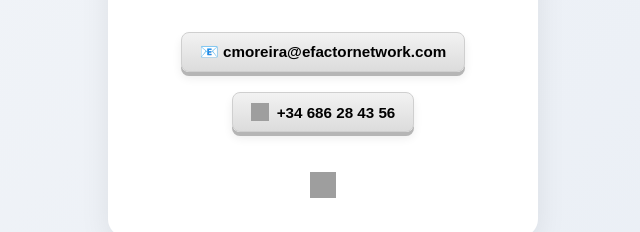
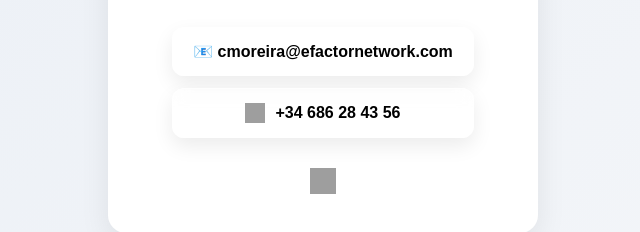
Before and after one commit to CinthiaMoreira/TarjetadeContacto, a plain HTML site: page index.html in a window 1280 px wide. Shown: the part 472-704 px from the top of the page, without its empty margins (317-957 px from the left). Drawn offline with Linux system fonts and the light colour scheme; grey boxes are pictures that could not be loaded; a web font is replaced by a local one.

Commit message:
Refactor styles in index.html for improved layout
Updated styles for background, buttons, and hover effects. Adjusted margins and sizes for better layout.

```diff
--- a/index.html
+++ b/index.html
@@ -11,11 +11,12 @@
 body {
   font-family: 'Aptos', sans-serif;
   padding: 20px;
-  background: linear-gradient(135deg, #f4f6f9, #e9eef5);
+  background: linear-gradient(135deg, #e9eef5, #f4f6f9);
   text-align: center;
   color: #333;
 }
 
+/* TARJETA */
 .card {
   max-width: 380px;
   margin: auto;
@@ -25,11 +26,13 @@ body {
   box-shadow: 0 10px 30px rgba(0,0,0,0.08);
 }
 
+/* LOGO */
 .logo {
   max-width: 200px;
   margin-bottom: 20px;
 }
 
+/* FOTO */
 .profile-photo {
   width: 140px;
   height: 140px;
@@ -46,43 +49,45 @@ h1 {
 }
 
 .subtitle {
-  margin: 0 0 25px 0;
+  margin: 0 0 30px 0;
   color: #666;
   font-size: 1em;
 }
 
-/* BOTONES 3D */
+/* BOTONES GLASS */
 .contact-button {
-  display: inline-flex;
+  display: flex;
   align-items: center;
   justify-content: center;
-  gap: 8px;
-  padding: 10px 18px;
-  margin: 10px auto;
-  border-radius: 8px;
-  background: linear-gradient(to bottom, #f2f2f2, #dcdcdc);
+  gap: 10px;
+  width: 260px;               /* mismo tamaño */
+  margin: 12px auto;
+  padding: 14px 20px;         /* un poco más grandes */
+  border-radius: 12px;
+  text-decoration: none;
+  font-size: 1em;
+  font-weight: 600;
   color: #000;
-  text-decoration: none;
-  font-size: 0.95em;
-  font-weight: 600;
-  border: 1px solid #cfcfcf;
-  box-shadow:
-    0 4px 0 #b5b5b5,
-    0 6px 10px rgba(0,0,0,0.08);
-  transition: all 0.15s ease-in-out;
+
+  background: rgba(255, 255, 255, 0.35);
+  backdrop-filter: blur(8px);
+  -webkit-backdrop-filter: blur(8px);
+  border: 1px solid rgba(255, 255, 255, 0.6);
+
+  box-shadow: 0 8px 20px rgba(0,0,0,0.08);
+  transition: all 0.25s ease;
 }
 
-.contact-button img {
-  width: 18px;
-  height: 18px;
+/* Hover elegante */
+.contact-button:hover {
+  transform: translateY(-3px);
+  box-shadow: 0 12px 25px rgba(0,0,0,0.12);
 }
 
-/* Efecto al presionar */
-.contact-button:active {
-  transform: translateY(4px);
-  box-shadow:
-    0 1px 0 #b5b5b5,
-    0 3px 6px rgba(0,0,0,0.1);
+/* Iconos */
+.contact-button img {
+  width: 20px;
+  height: 20px;
 }
 
 /* LinkedIn */
@@ -118,14 +123,12 @@ h1 {
   <h1>Cinthia Moreira</h1>
   <p class="subtitle">Key Account Manager</p>
 
-  <!-- Botón Email -->
+  <!-- Email -->
   <a href="mailto:cmoreira@efactornetwork.com" class="contact-button">
     📧 cmoreira@efactornetwork.com
   </a>
 
-  <br>
-
-  <!-- Botón WhatsApp -->
+  <!-- WhatsApp -->
   <a href="https://wa.me/34686284356" target="_blank" class="contact-button">
     <img src="https://cdn-icons-png.flaticon.com/512/733/733585.png" alt="WhatsApp">
     +34 686 28 43 56
```
